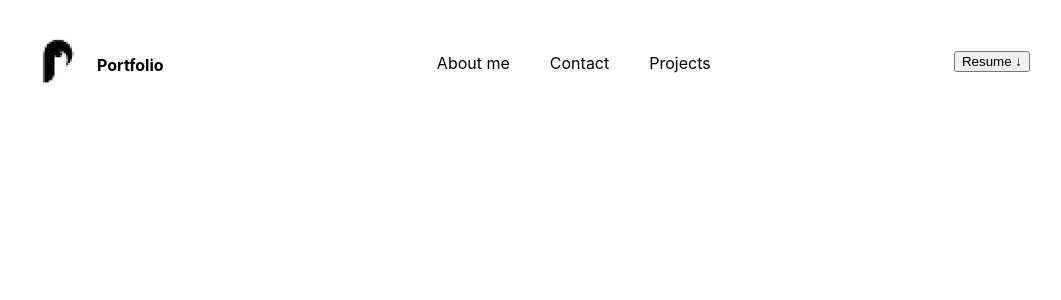
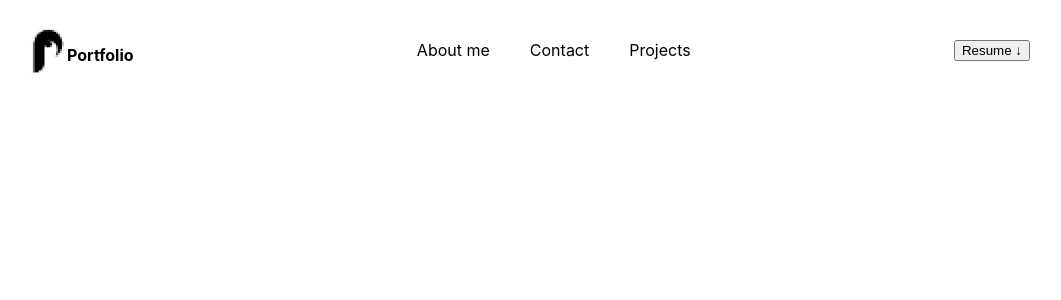
Before and after one commit to Vanshika1225/vanshika-personal-portfolio, a React (Create React App) app: page / in a window 1280 px wide. Shown: the top 300 px of the page, without its empty margins (102-1163 px from the left). Built offline with nearby package versions, Linux system fonts and the light colour scheme.

Commit message:
Add the resume download functionality

```diff
--- a/src/App.css
+++ b/src/App.css
@@ -14,14 +14,6 @@
 
 .logo {
   display: flex;
-}
-
-.logo img {
-  padding: 10px;
-}
-
-.logo h4 {
-  padding: 10px;
 }
 
 .container {
@@ -49,12 +41,12 @@ body {
 }
 .Link {
   text-decoration: none;
-  padding: 13px 20px;
+  padding: 0px 20px;
   color: black;
 }
 
-.resume{
-  padding: 26px 20px;
+.resume {
+  padding: 15px 20px;
 }
 
 @media (prefers-reduced-motion: no-preference) {
--- a/src/App.js
+++ b/src/App.js
@@ -12,7 +12,7 @@ function App() {
     <div className="App">
       <BrowserRouter>
         <Routes>
-          <Route path="/" element={<Home />}></Route>
+          <Route exact path="/" element={<Home />}></Route>
           <Route path="/About" element={<About />}></Route>
           <Route path="/Contact" element={<Contact />}></Route>
           <Route path="/Skills" element={<Skills />}></Route>
--- a/src/component/About.jsx
+++ b/src/component/About.jsx
@@ -0,0 +1,9 @@
+import React from 'react'
+
+const About = () => {
+  return (
+    <div>About</div>
+  )
+}
+
+export default About
--- a/src/component/Contact.jsx
+++ b/src/component/Contact.jsx
@@ -0,0 +1,9 @@
+import React from 'react'
+
+const Contact = () => {
+  return (
+    <div>Contact</div>
+  )
+}
+
+export default Contact
--- a/src/component/Experiene.jsx
+++ b/src/component/Experiene.jsx
@@ -0,0 +1,9 @@
+import React from 'react'
+
+const Experiene = () => {
+  return (
+    <div>Experiene</div>
+  )
+}
+
+export default Experiene
--- a/src/component/Navbar.jsx
+++ b/src/component/Navbar.jsx
@@ -1,33 +1,56 @@
-import React from 'react'
-import logo from '../images/Cover.jpg'
-import { Link } from 'react-router-dom'
-import '../App.css'
+import React from 'react';
+import logo from '../images/Cover.jpg';
+import { Link } from 'react-router-dom';
+import '../App.css';
+
+const download_file_url = 'http://localhost:3000/Resume1.png';
+
 const Navbar = () => {
+    const handleDownloadResume = (url) => {
+        const fileName = url.split("/").pop();
+        fetch(url)
+            .then(response => {
+                if (!response.ok) {
+                    throw new Error('Network response was not ok');
+                }
+                return response.blob();
+            })
+            .then(blob => {
+                const url = window.URL.createObjectURL(new Blob([blob]));
+                const link = document.createElement('a');
+                link.href = url;
+                link.setAttribute('download', fileName);
+                document.body.appendChild(link);
+                link.click();
+                link.parentNode.removeChild(link);
+            })
+            .catch(error => console.error('Error downloading file:', error));
+    };
+
     return (
         <div className='container'>
-
             <div className='navigation-bar'>
                 <div className='logo'>
                     <Link to="/">
                         <img src={logo} alt='logo' />
                     </Link>
-                    <h4 >Portfolio</h4>
+                    <h4>Portfolio</h4>
                 </div>
                 <div className='navigation-options'>
                     <ul>
                         <li className='li'>
                             <Link className='Link' to="/About"> About me</Link>
                             <Link className='Link' to="/Contact">Contact</Link>
-                            <Link className='Link' to="/Project">Projects</Link>
+                            <Link className='Link' to="/Projects">Projects</Link>
                         </li>
                     </ul>
                 </div>
                 <div className='resume'>
-                    <button>Resume ↓</button>
+                    <button onClick={() => handleDownloadResume(download_file_url)}>Resume ↓</button>
                 </div>
             </div>
         </div>
-    )
-}
+    );
+};
 
-export default Navbar
+export default Navbar;
--- a/src/component/Projects.jsx
+++ b/src/component/Projects.jsx
@@ -0,0 +1,9 @@
+import React from 'react'
+
+const Projects = () => {
+  return (
+    <div>Projects</div>
+  )
+}
+
+export default Projects
--- a/src/component/Skills.jsx
+++ b/src/component/Skills.jsx
@@ -0,0 +1,9 @@
+import React from 'react'
+
+const Skills = () => {
+  return (
+    <div>Skills</div>
+  )
+}
+
+export default Skills
```
Also changed, not shown: src/Resume1.png (added).
